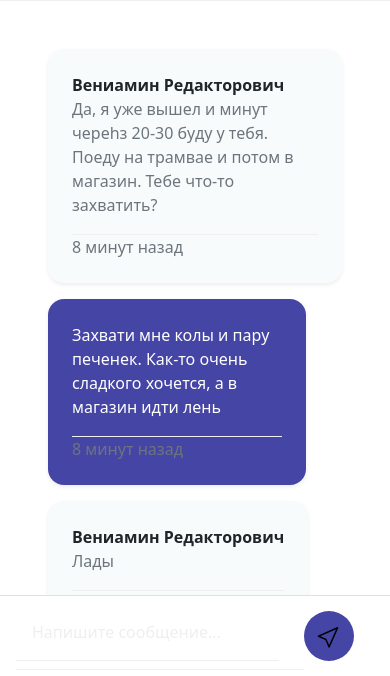
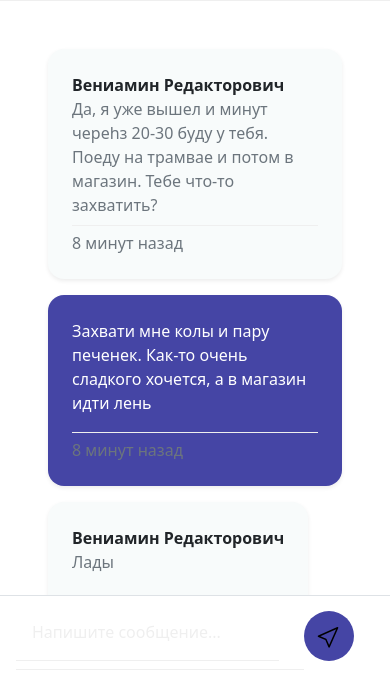
Before and after one commit to asuzdaltcev/layout-designer-project-59, a website: page app/chat.pug in a window 390 px wide. Both pictures are taken after a click on the tab 181 px from the left and 812 px from the top of the page. Shown: the part 94-770 px from the top of the page. Drawn offline with nearby package versions, Linux system fonts and the light colour scheme; files that its build step writes are made by us from their sources; files whose address does not match are found by name.

Commit message:
Обновление разметки в chat.pug и chat.html для улучшения отображения сообщений в чате. Убраны лишние классы и добавлены стили в main.scss для мобильной версии, включая отступы для параграфов chat-card-subtext и sidebar-card-subtext.

```diff
--- a/app/chat.pug
+++ b/app/chat.pug
@@ -181,10 +181,10 @@ html(lang="ru")
                       .bg-light.p-4.max-width-text.m-0.radius.shadow-sm
                         .border-bottom
                           p.m-0.fw-bold Вениамин Редакторович
-                          p.m-0.small.chat-card-subtext.pb-17 Да, я уже вышел и минут череhз 20-30 буду у тебя. Поеду на трамвае и потом в магазин. Тебе что-то захватить?
+                          p.small.chat-card-subtext Да, я уже вышел и минут череhз 20-30 буду у тебя. Поеду на трамвае и потом в магазин. Тебе что-то захватить?
                         .div
                           p.m-0.small.sidebar-card-subtext.ellipsis 8 минут назад
-                    .chat-message_2.d-flex.align-items-end.pe-36.pt-3.flex-row-reverse.gap-3
+                    .chat-message_2.d-flex.align-items-end.pt-3.flex-row-reverse.gap-3
                       .bg-primary.p-4.max-width-text.m-0.radius.shadow-sm
                         .border-bottom
                           p.m-0.small.chat-card-subtext-light.pb-17 Захвати мне колы и пару печенек. Как-то очень сладкого хочется, а в магазин идти лень
@@ -197,7 +197,7 @@ html(lang="ru")
                           p.m-0.small.chat-card-subtext.pb-17 Лады
                         .div
                           p.m-0.small.sidebar-card-subtext.ellipsis 5 минут назад
-                    .chat-message_4.d-flex.align-items-end.pe-36.pt-3.flex-row-reverse.gap-3
+                    .chat-message_4.d-flex.align-items-end.pt-3.flex-row-reverse.gap-3
                       .bg-primary.p-4.max-width-text.m-0.radius.shadow-sm
                         .border-bottom
                           p.m-0.small.chat-card-subtext-light.pb-17 А, слушай, купи мне ещё Macbook Pro. А то хочется работать в Хекслете, а там это условие
--- a/app/styles/main.scss
+++ b/app/styles/main.scss
@@ -637,6 +637,16 @@ body {
   font-size: inherit !important;
 }
 
+// Добавляем margin-bottom к параграфам chat-card-subtext в мобильной версии
+.mobile-chat-messages .chat-card-subtext {
+  margin-bottom: 8px !important;
+}
+
+// Добавляем padding-top к параграфам sidebar-card-subtext в мобильной версии
+.mobile-chat-messages .sidebar-card-subtext {
+  padding-top: 5px !important;
+}
+
 // Скрываем мобильную версию чата по умолчанию
 .tab-pane.fade.d-xl-none#current-chat {
   display: none !important;
```
Also changed, not shown: build/chat.html, build/css/main.css.
